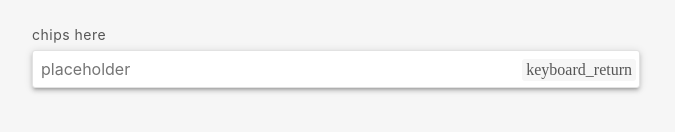
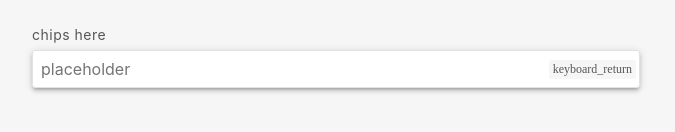
Before and after one commit to strizich/sdui, a Vue app: page /components/form-controls in a window 1280 px wide. Shown: the part 1712-1844 px from the top of the page, without its empty margins (0-675 px from the left). Built offline with nearby package versions, Linux system fonts and the light colour scheme.

Commit message:
resize icon

```diff
--- a/src/library/components/SdChicklet/SdChip.vue
+++ b/src/library/components/SdChicklet/SdChip.vue
@@ -118,13 +118,13 @@ export default defineComponent({
         content: 'keyboard_return';
         position: absolute;
         right: 4px;
-        bottom: 35px;
+        bottom: 37px;
         padding: 2px 4px;
         display:block;
         color: var(--text-accent);
         background-color:var(--background);
         border-radius: 3px;
-        margin-top: -24px;
+        font-size: 12px;
       }
     }
   }
```
